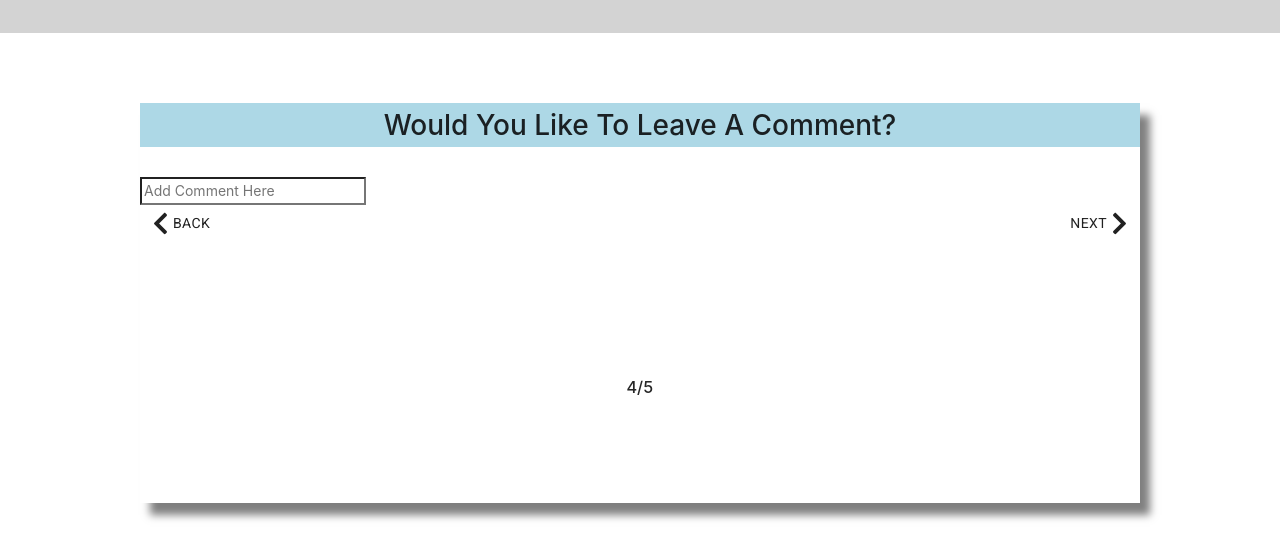
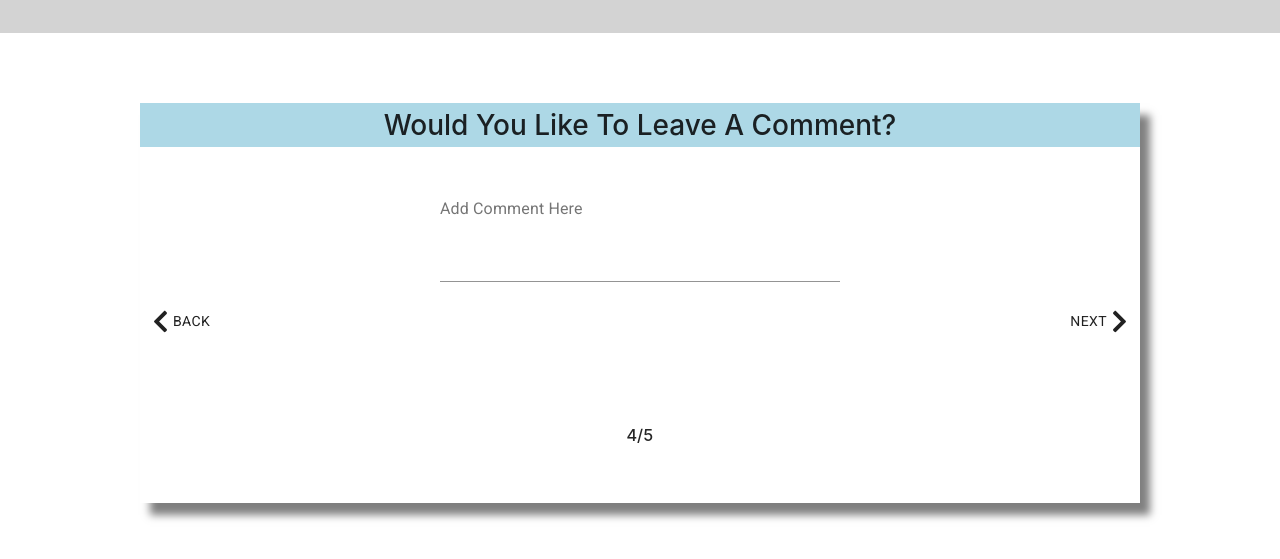
Before and after one commit to TJorenby/redux-feedback-loop, a React app: page /#/Q4 in a window 1280 px wide. Shown: the part 127-686 px from the top of the page. Built offline with nearby package versions, Linux system fonts and the light colour scheme.

Commit message:
Feedback Review page has been re-styled. Buttons and Page Count are aligned with other components

```diff
--- a/src/components/Question4/Question4.js
+++ b/src/components/Question4/Question4.js
@@ -4,6 +4,8 @@ import './Question4.scss';
 import { connect } from 'react-redux';
 import Button from '@material-ui/core/Button';
 import { FaChevronRight, FaChevronLeft } from 'react-icons/fa';
+import { makeStyles } from '@material-ui/core/styles';
+import TextField from '@material-ui/core/TextField';
 
 class Question4 extends Component {
 
@@ -29,9 +31,13 @@ class Question4 extends Component {
             <h1>Would You Like To Leave A Comment?</h1>
           </div>
           <div className="comment-box">
-            <input
-              type="text"
-              placeholder="Add Comment Here"
+            <TextField
+              id="filled-multiline-static"
+              label="Add Comment Here"
+              multiline
+              rows={4}
+              variant="standard"
+              style={{ width: 400 }}
               onChange={this.onChange}
             />
           </div>
@@ -54,7 +60,7 @@ class Question4 extends Component {
               </Button>
             </Link>
           </div>
-          <div className="page-count">
+          <div className="q4-page-count">
             <h3>4/5</h3>
           </div>
         </div>
--- a/src/components/Question4/Question4.scss
+++ b/src/components/Question4/Question4.scss
@@ -1 +1,16 @@
 @import'./src/styles/_themes.scss';
+
+.comment-box{
+    text-align: center;
+    // background-color: lightblue;
+    margin-top: 25px;
+    margin-bottom: 21px;
+}
+
+.q4-page-count{
+    margin-top: 141px;
+    width: 100%;
+    margin-left: auto;
+    margin-right: auto;
+    text-align: center;
+}
--- a/src/styles/_themes.scss
+++ b/src/styles/_themes.scss
@@ -18,7 +18,7 @@ $thm-grey: lightgray;
 
 .response-rating{
     text-align: center;
-    background-color: lightblue;
+    // background-color: lightblue;
     margin-top: 70px;
     margin-bottom: 50px;
 
```
